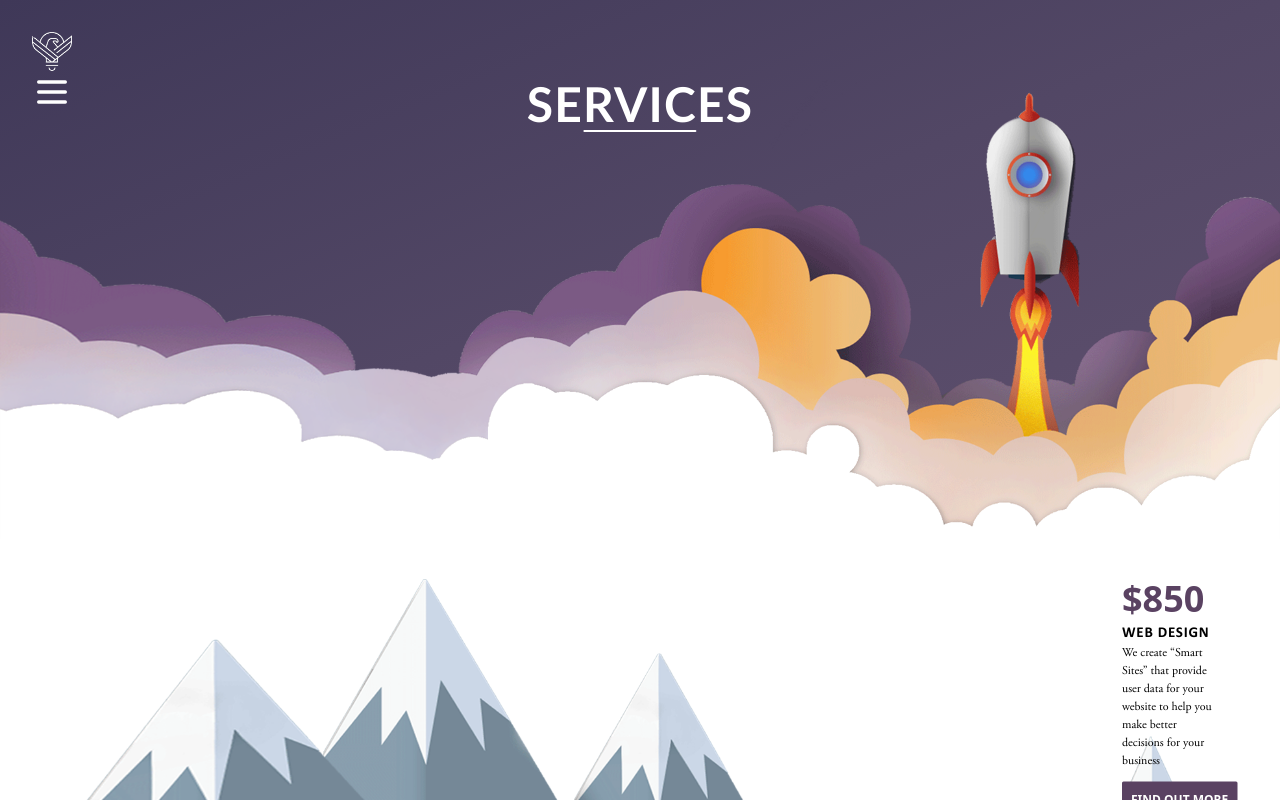
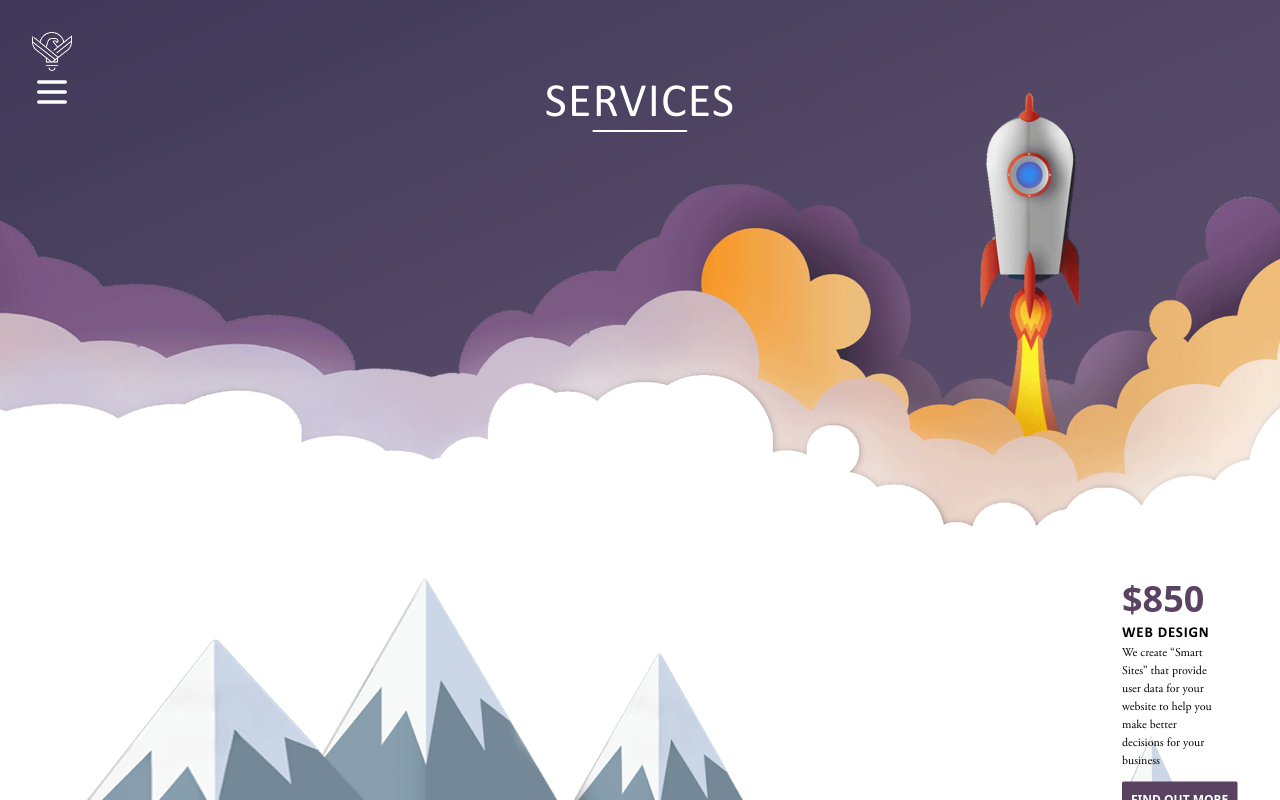
Before and after one commit to ghostjson/tco-website, a Next.js app: page /services in a window 1280 px wide. Shown: the top 800 px of the page. Built offline with nearby package versions, Linux system fonts and the light colour scheme.

Commit message:
minor fixes

```diff
--- a/components/BoldHeading.tsx
+++ b/components/BoldHeading.tsx
@@ -7,7 +7,7 @@ const BoldHeading = ({
 }) => {
   return (
     <span className={className}>
-      <h2 className='text-3xl tracking-wide xl:text-5xl uppercase font-semibold text-white text-center font-calibri'>
+      <h2 className='text-3xl tracking-wide xl:text-5xl uppercase text-white text-center font-calibri'>
         {heading}
         <span className='absolute -bottom-1 right-1/2 transform translate-x-1/2 bg-white h-0.5 rounded-full w-1/2'></span>
       </h2>
```
